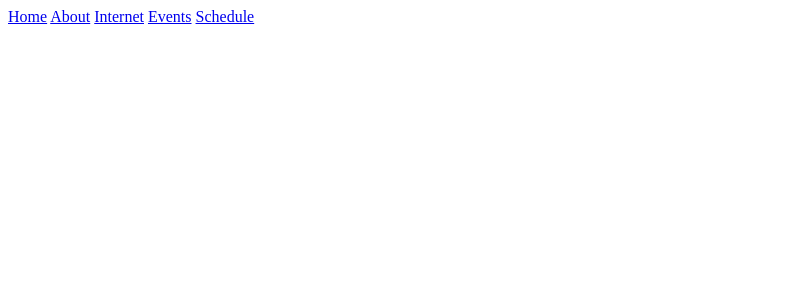
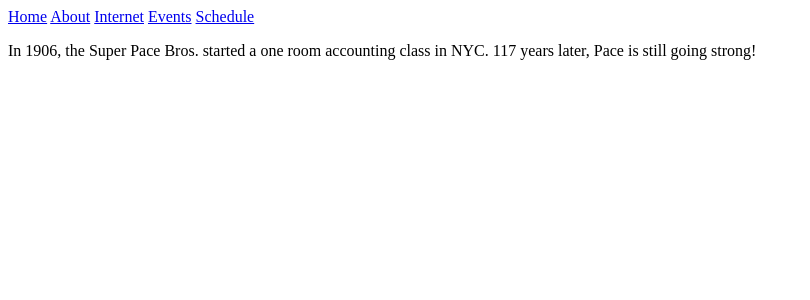
Before and after one commit to sr66139p/CIT-231-Term-Project, a Flask app: page /about in a window 1280 px wide. Shown: the top 300 px of the page, without its empty margins (0-810 px from the left). Run offline with Flask 3, Linux system fonts and the light colour scheme; some libraries are stand-ins or nearby versions.

Commit message:
started about

```diff
--- a/templates/about.jinja2.html
+++ b/templates/about.jinja2.html
@@ -5,5 +5,9 @@
 {% endblock %}
 {# ---------- #}
 {% block content %}
-
+<main>
+    <p>
+    In 1906, the Super Pace Bros. started a one room accounting class in NYC. 117 years later, Pace is still going strong!
+    </p>
+</main>
 {% endblock %}
```
